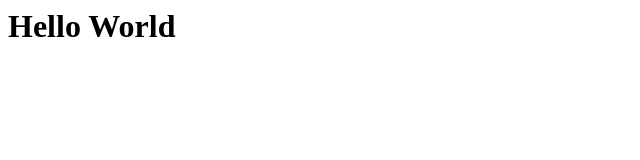
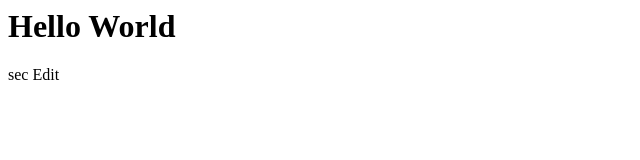
Before and after one commit to DevBadr-skDev/Core15, a plain HTML site: page index.html in a window 1280 px wide. Shown: the full height of the page, 0-640 px from the left. Drawn offline with Linux system fonts and the light colour scheme.

Commit message:
Testing
Testing

```diff
--- a/index.html
+++ b/index.html
@@ -1 +1,4 @@
+<div>
 <h1>Hello World</h1>
+ <p>sec Edit</p>
+</div>
```
